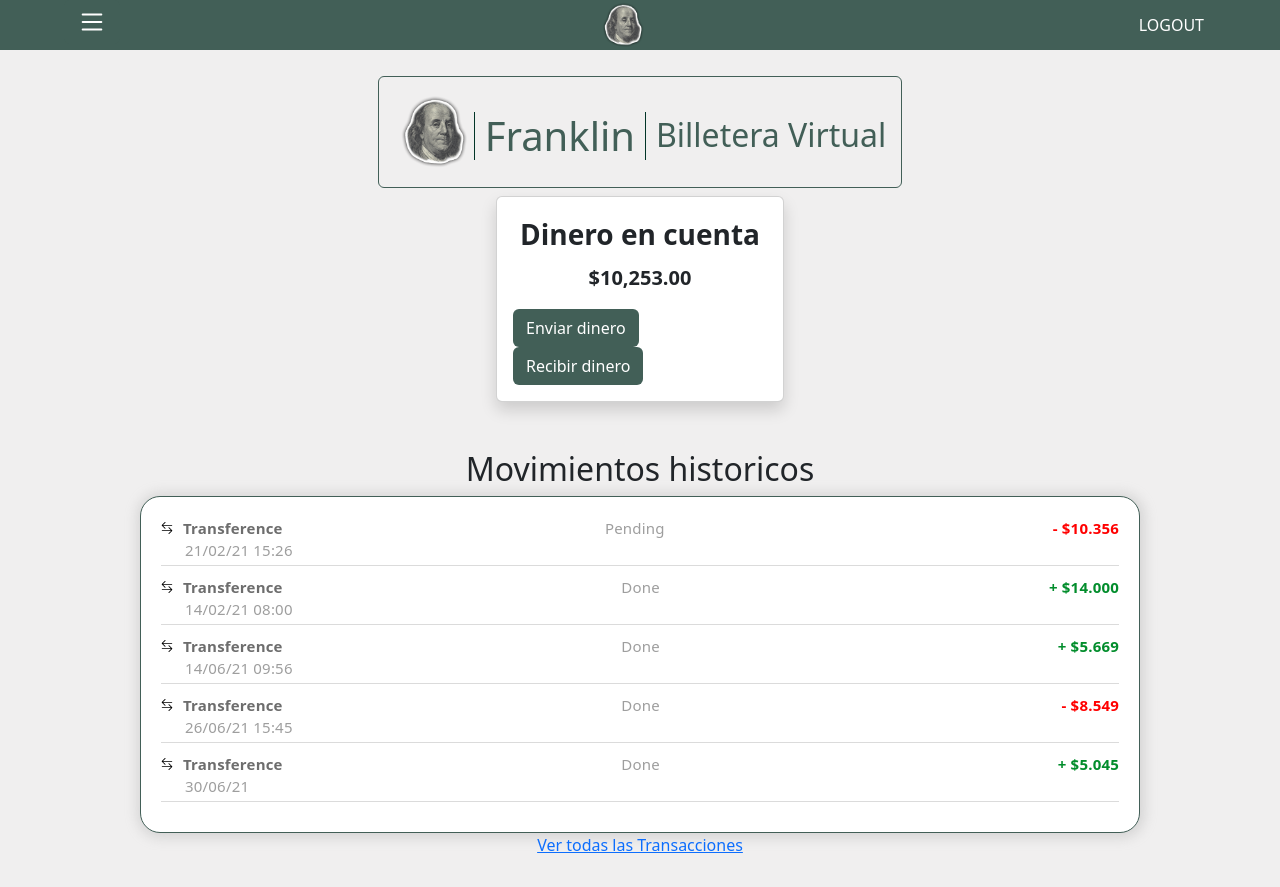
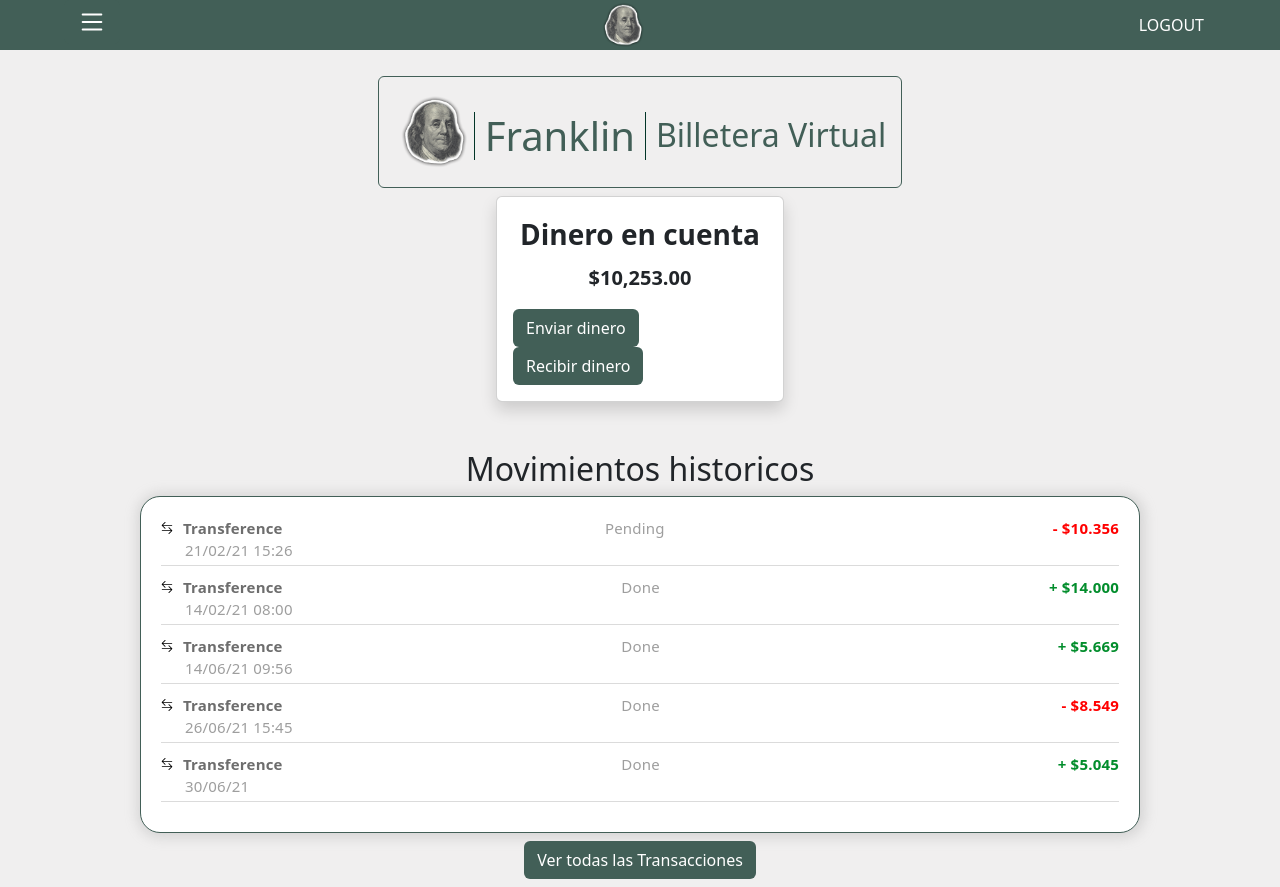
Before and after one commit to pilCbaNet/fsnet10-team10, an Angular app in the folder FrontEnd/frontend/: page /main/inicio in a window 1280 px wide. Before the commit the page ends 857 px from the top, so only its background shows below. Built offline with nearby package versions, Linux system fonts and the light colour scheme; data requests are answered from the project's data file.

Commit message:
ultimos detalles

```diff
--- a/FrontEnd/frontend/src/app/components/transactions/transactions.component.html
+++ b/FrontEnd/frontend/src/app/components/transactions/transactions.component.html
@@ -28,8 +28,12 @@
               <p class="total-transaction plus" > + {{transaction.typeMoney}}{{transaction.amount}}</p>
             </div>
           </ng-template>
+
+
         </div>
       </div>
+
     </div>
   </div>
+
 </article>
--- a/FrontEnd/frontend/src/app/pages/home/home.component.html
+++ b/FrontEnd/frontend/src/app/pages/home/home.component.html
@@ -57,5 +57,5 @@
   <ng-template #Loading>
     <app-spinner></app-spinner>
   </ng-template>
-  <a routerLink="/main/transaction">Ver todas las Transacciones</a>
+  <button routerLink="/main/transaction" class="btn boton mt-2 mb-2">Ver todas las Transacciones</button>
 </div>
--- a/FrontEnd/frontend/src/app/pages/recibir/recibir.component.ts
+++ b/FrontEnd/frontend/src/app/pages/recibir/recibir.component.ts
@@ -8,6 +8,7 @@ import { Recepcion } from '../models/recibirDinero.model';
   templateUrl: './recibir.component.html',
   styleUrls: ['./recibir.component.css']
 })
+
 export class RecibirComponent implements OnInit {
 
   recibirDinero: FormGroup = this.fb.group({
--- a/FrontEnd/frontend/src/app/pages/transactions-page/transactions-page.component.html
+++ b/FrontEnd/frontend/src/app/pages/transactions-page/transactions-page.component.html
@@ -6,4 +6,5 @@
   <ng-template #Loading>
     <app-spinner></app-spinner>
   </ng-template>
+  <button routerLink="/main/home" class="btn boton mt-4">Volver</button>
 </main>
--- a/FrontEnd/frontend/src/app/shared/sidebar/sidebar.component.html
+++ b/FrontEnd/frontend/src/app/shared/sidebar/sidebar.component.html
@@ -94,10 +94,10 @@
         <p class="fs-3">Contacto</p>
       </a>
       <p class="mt-5 fs-3">Transacciones</p>
-      <a routerLink="main/enviar" class="itemsNav d-flex"> <svg xmlns="http://www.w3.org/2000/svg" width="30" height="30" fill="currentColor" class="bi bi-arrow-bar-right me-3" viewBox="0 0 16 16">
+      <a routerLink="/main/enviar" class="itemsNav d-flex"> <svg xmlns="http://www.w3.org/2000/svg" width="30" height="30" fill="currentColor" class="bi bi-arrow-bar-right me-3" viewBox="0 0 16 16">
         <path fill-rule="evenodd" d="M6 8a.5.5 0 0 0 .5.5h5.793l-2.147 2.146a.5.5 0 0 0 .708.708l3-3a.5.5 0 0 0 0-.708l-3-3a.5.5 0 0 0-.708.708L12.293 7.5H6.5A.5.5 0 0 0 6 8zm-2.5 7a.5.5 0 0 1-.5-.5v-13a.5.5 0 0 1 1 0v13a.5.5 0 0 1-.5.5z"/>
       </svg><p class="fs-3">Enviar dinero</p> </a>
-      <a routerLink="main/recibir" class="itemsNav d-flex"> <svg xmlns="http://www.w3.org/2000/svg" width="30" height="30" fill="currentColor" class="bi bi-arrow-bar-left me-3" viewBox="0 0 16 16">
+      <a routerLink="/main/recibir" class="itemsNav d-flex"> <svg xmlns="http://www.w3.org/2000/svg" width="30" height="30" fill="currentColor" class="bi bi-arrow-bar-left me-3" viewBox="0 0 16 16">
         <path fill-rule="evenodd" d="M12.5 15a.5.5 0 0 1-.5-.5v-13a.5.5 0 0 1 1 0v13a.5.5 0 0 1-.5.5zM10 8a.5.5 0 0 1-.5.5H3.707l2.147 2.146a.5.5 0 0 1-.708.708l-3-3a.5.5 0 0 1 0-.708l3-3a.5.5 0 1 1 .708.708L3.707 7.5H9.5a.5.5 0 0 1 .5.5z"/>
       </svg> <p class="fs-3">Recibir dinero</p> </a>
     </div>
```
